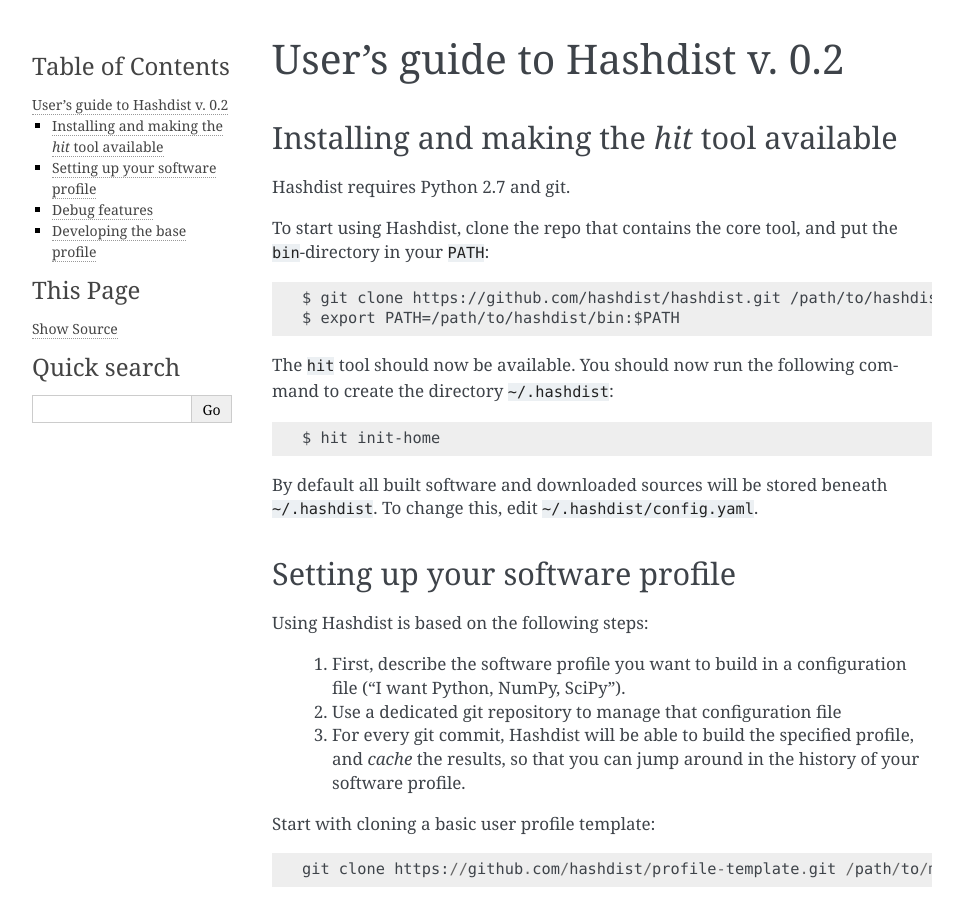
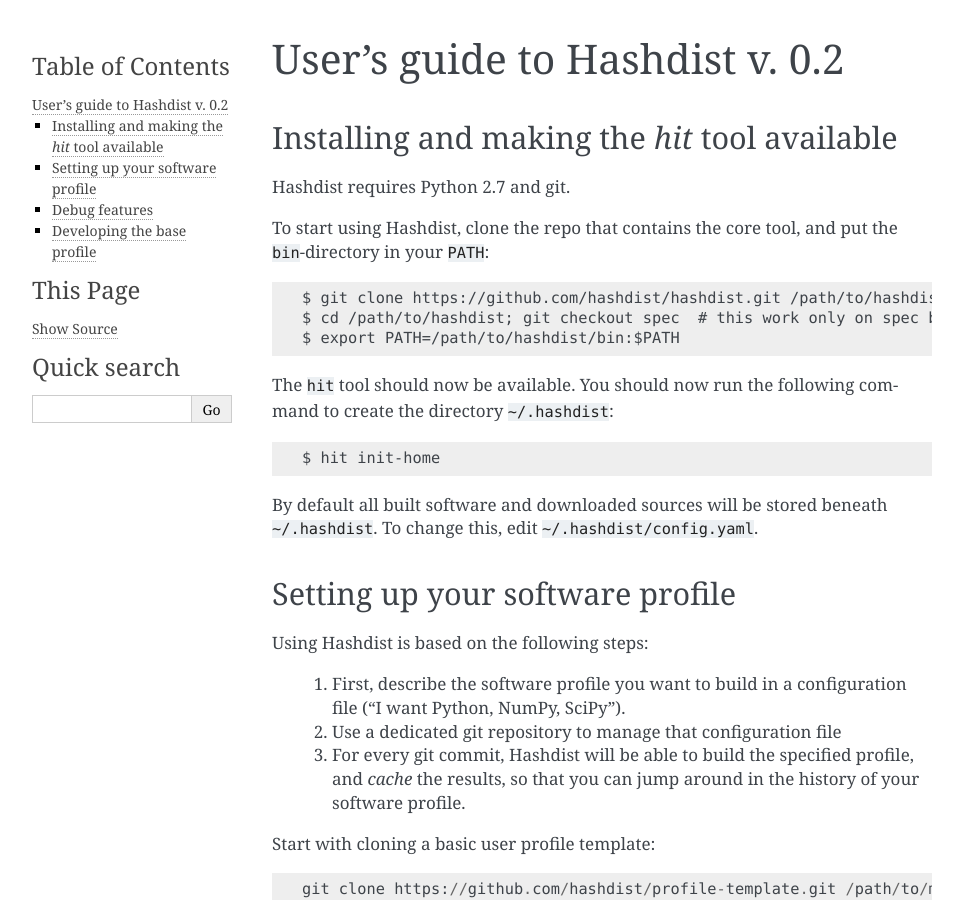
Before and after one commit to hashdist/hashdist, a Sphinx documentation site: the page built from doc/source/userguide.rst, in a window 1280 px wide and 900 px high. Shown: the whole window, without its empty margins (148-1111 px from the left). Built offline with Sphinx 7.4.7, drawn with Linux system fonts in a browser that asks for light colours.

Commit message:
User guide: should switch to spec branch

```diff
--- a/doc/source/userguide.rst
+++ b/doc/source/userguide.rst
@@ -10,6 +10,7 @@
 the ``bin``-directory in your ``PATH``::
 
     $ git clone https://github.com/hashdist/hashdist.git /path/to/hashdist
+    $ cd /path/to/hashdist; git checkout spec  # this work only on spec branch
     $ export PATH=/path/to/hashdist/bin:$PATH
 
 The ``hit`` tool should now be available. You should now run the following command to
```
